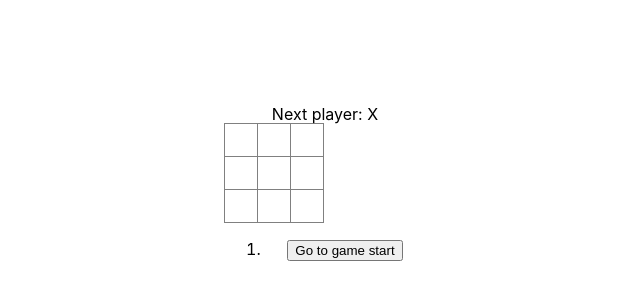
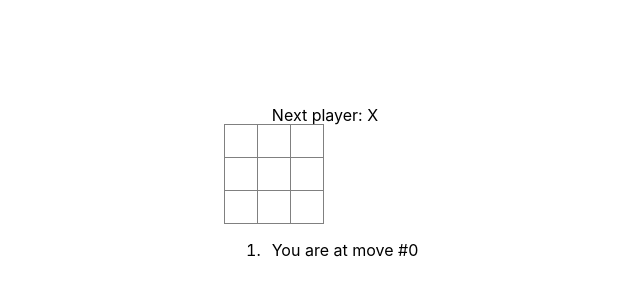
Before and after one commit to aliksander85/tic-tac-toe, a React (Vite) app: page / in a window 1280 px wide. Shown: the part 210-510 px from the top of the page, without its empty margins (315-955 px from the left). Built offline with nearby package versions, Linux system fonts and the light colour scheme.

Commit message:
[feat]: show text instead button in history for the current move only

```diff
--- a/src/components/Game.tsx
+++ b/src/components/Game.tsx
@@ -19,14 +19,21 @@ function Game() {
 
 	const moves = history.map((squares, move) => {
 		let description;
-		if (move > 0) {
+		const isLastMove = history.length - 1 === move;
+		if (isLastMove) {
+			description = 'You are at move #' + move;
+		} else if (move > 0) {
 			description = 'Go to move #' + move;
 		} else {
 			description = 'Go to game start';
 		}
 		return (
 			<li key={move}>
-				<button onClick={() => jumpTo(move)}>{description}</button>
+				{isLastMove ? (
+					<span>{description}</span>
+				) : (
+					<button onClick={() => jumpTo(move)}>{description}</button>
+				)}
 			</li>
 		);
 	});
```
